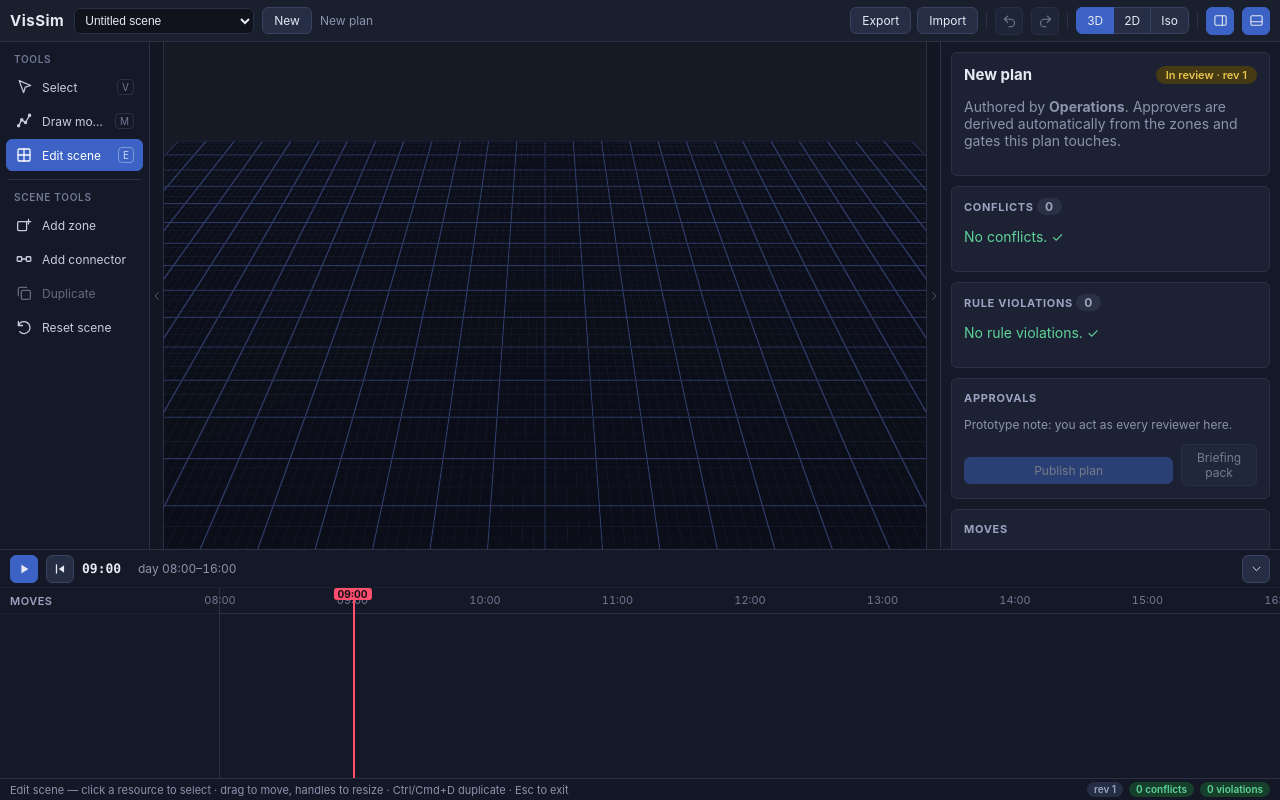
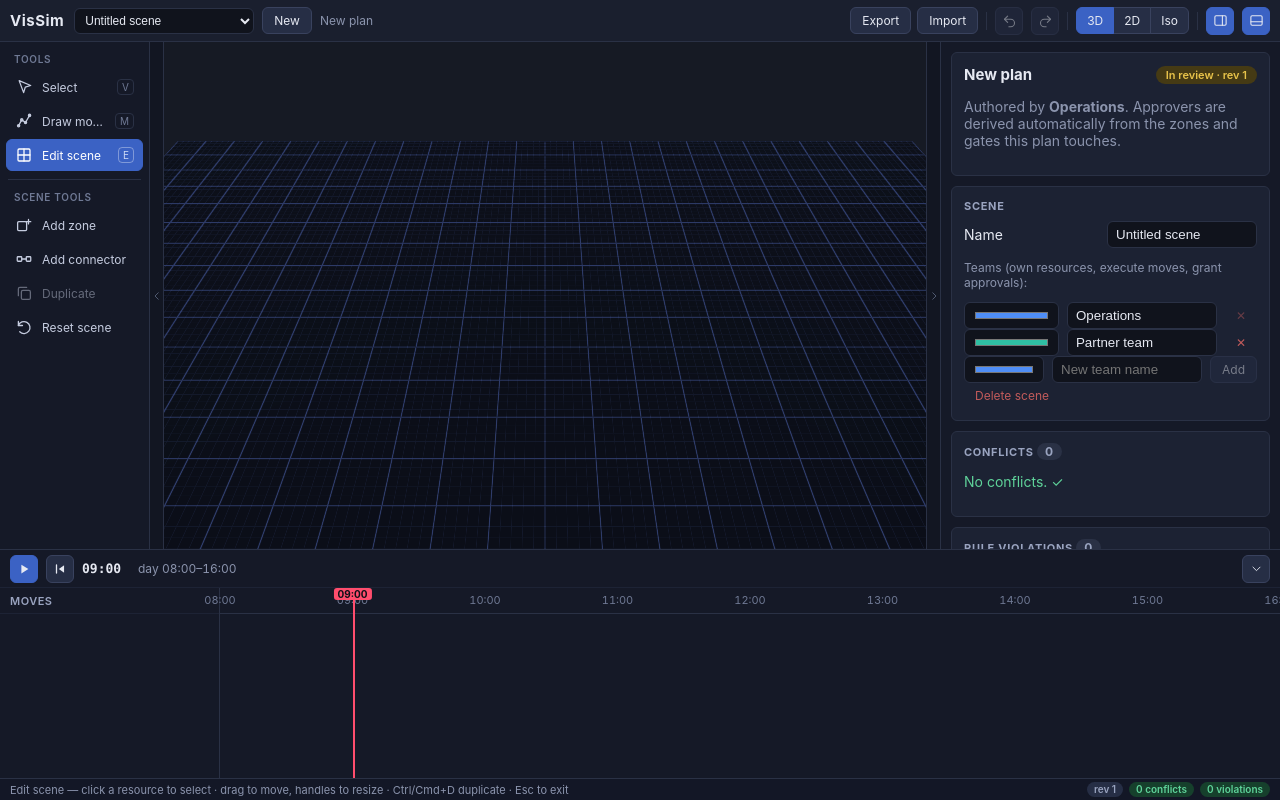
Before and after one commit to shakkhor/vis-sim, a React (Vite) app: page / in a window 1280 px wide. Both pictures are taken after a click on the button "New". Built offline with nearby package versions, Linux system fonts and the light colour scheme.

Commit message:
feat(ui): Scene card — rename, team editor, delete custom scene

```diff
--- a/src/components/SidePanel.tsx
+++ b/src/components/SidePanel.tsx
@@ -3,7 +3,15 @@ import { useVisSim } from '../state/store';
 import { resourceById, teamById } from '../domain/scene';
 import { fmtTime } from '../domain/engine';
 import { generateBriefingHtml } from '../export/briefing';
-import type { ActorKind, Conflict, Reservation, RuleViolation } from '../domain/types';
+import { SCENES } from '../domain/scenes';
+import type {
+  ActorKind,
+  Conflict,
+  Move,
+  Reservation,
+  RuleViolation,
+  SceneDef,
+} from '../domain/types';
 
 interface Props {
   reservations: Reservation[];
@@ -95,6 +103,143 @@ function DraftForm() {
           Cancel
         </button>
       </div>
+    </div>
+  );
+}
+
+/** Lowercased, hyphen-separated team id derived from a display name. */
+function slugifyTeamId(name: string): string {
+  return name
+    .toLowerCase()
+    .trim()
+    .replace(/[^a-z0-9]+/g, '-')
+    .replace(/^-+|-+$/g, '');
+}
+
+/** Why `teamId` cannot be removed from the scene right now, or null if it can. */
+function removalBlocker(scene: SceneDef, moves: Move[], teamId: string): string | null {
+  if (teamId === scene.authorTeamId) return 'the authoring team cannot be removed';
+  const owned = scene.resources.find(
+    (r) => r.ownerTeamIds.length === 1 && r.ownerTeamIds[0] === teamId,
+  );
+  if (owned) return `sole owner of ${owned.name} — reassign it first`;
+  const move = moves.find((m) => m.teamId === teamId);
+  if (move) return `executes ${move.name} — reassign or delete that move first`;
+  return null;
+}
+
+function SceneCard() {
+  const scene = useVisSim((s) => s.scene);
+  const moves = useVisSim((s) => s.moves);
+  const renameActiveScene = useVisSim((s) => s.renameActiveScene);
+  const addTeamToScene = useVisSim((s) => s.addTeamToScene);
+  const updateTeamInScene = useVisSim((s) => s.updateTeamInScene);
+  const removeTeamFromScene = useVisSim((s) => s.removeTeamFromScene);
+  const deleteCustomScene = useVisSim((s) => s.deleteCustomScene);
+  const [newTeamName, setNewTeamName] = useState('');
+  const [newTeamColor, setNewTeamColor] = useState('#4f8ef7');
+
+  const isCustom = !SCENES.some((entry) => entry.scene.id === scene.id);
+
+  const commitRename = (raw: string) => {
+    const name = raw.trim();
+    if (name && name !== scene.name) renameActiveScene(name);
+  };
+
+  const addTeam = () => {
+    const name = newTeamName.trim();
+    if (!name) return;
+    const base = slugifyTeamId(name) || 'team';
+    let id = base;
+    let n = 2;
+    while (scene.teams.some((t) => t.id === id)) id = `${base}-${n++}`;
+    addTeamToScene({ id, name, color: newTeamColor });
+    setNewTeamName('');
+  };
+
+  return (
+    <div className="card">
+      <h3>Scene</h3>
+      <label>
+        Name{' '}
+        <input
+          key={scene.id}
+          defaultValue={scene.name}
+          onBlur={(e) => commitRename(e.target.value)}
+          onKeyDown={(e) => {
+            if (e.key === 'Enter') e.currentTarget.blur();
+          }}
+        />
+      </label>
+      <p className="muted small">Teams (own resources, execute moves, grant approvals):</p>
+      {scene.teams.map((t) => {
+        const blocker = removalBlocker(scene, moves, t.id);
+        return (
+          <div className="row" key={t.id}>
+            <input
+              type="color"
+              value={t.color}
+              title={`${t.name} color`}
+              aria-label={`${t.name} color`}
+              onChange={(e) => updateTeamInScene(t.id, { color: e.target.value })}
+            />
+            <input
+              className="grow"
+              defaultValue={t.name}
+              aria-label={`${t.name} name`}
+              onBlur={(e) => {
+                const name = e.target.value.trim();
+                if (name && name !== t.name) updateTeamInScene(t.id, { name });
+              }}
+              onKeyDown={(e) => {
+                if (e.key === 'Enter') e.currentTarget.blur();
+              }}
+            />
+            <button
+              className="danger small"
+              disabled={blocker !== null}
+              title={blocker ? `Cannot remove: ${blocker}` : `Remove ${t.name}`}
+              onClick={() => removeTeamFromScene(t.id)}
+            >
+              ✕
+            </button>
+          </div>
+        );
+      })}
+      <div className="row">
+        <input
+          type="color"
+          value={newTeamColor}
+          title="New team color"
+          aria-label="New team color"
+          onChange={(e) => setNewTeamColor(e.target.value)}
+        />
+        <input
+          className="grow"
+          placeholder="New team name"
+          value={newTeamName}
+          onChange={(e) => setNewTeamName(e.target.value)}
+          onKeyDown={(e) => {
+            if (e.key === 'Enter') addTeam();
+          }}
+        />
+        <button disabled={!newTeamName.trim()} onClick={addTeam}>
+          Add
+        </button>
+      </div>
+      {isCustom && (
+        <div className="row">
+          <button
+            className="danger"
+            onClick={() => {
+              const message = `Delete scene "${scene.name}" and its plan? This cannot be undone.`;
+              if (window.confirm(message)) deleteCustomScene(scene.id);
+            }}
+          >
+            Delete scene
+          </button>
+        </div>
+      )}
     </div>
   );
 }
@@ -236,6 +381,7 @@ export default function SidePanel({ reservations, conflicts, approverTeamIds, vi
       </div>
 
       {mode === 'draw' && <DraftForm />}
+      {mode === 'scene' && <SceneCard />}
       {mode === 'scene' && <Inspector reservations={reservations} />}
 
       <div className="card">
```
